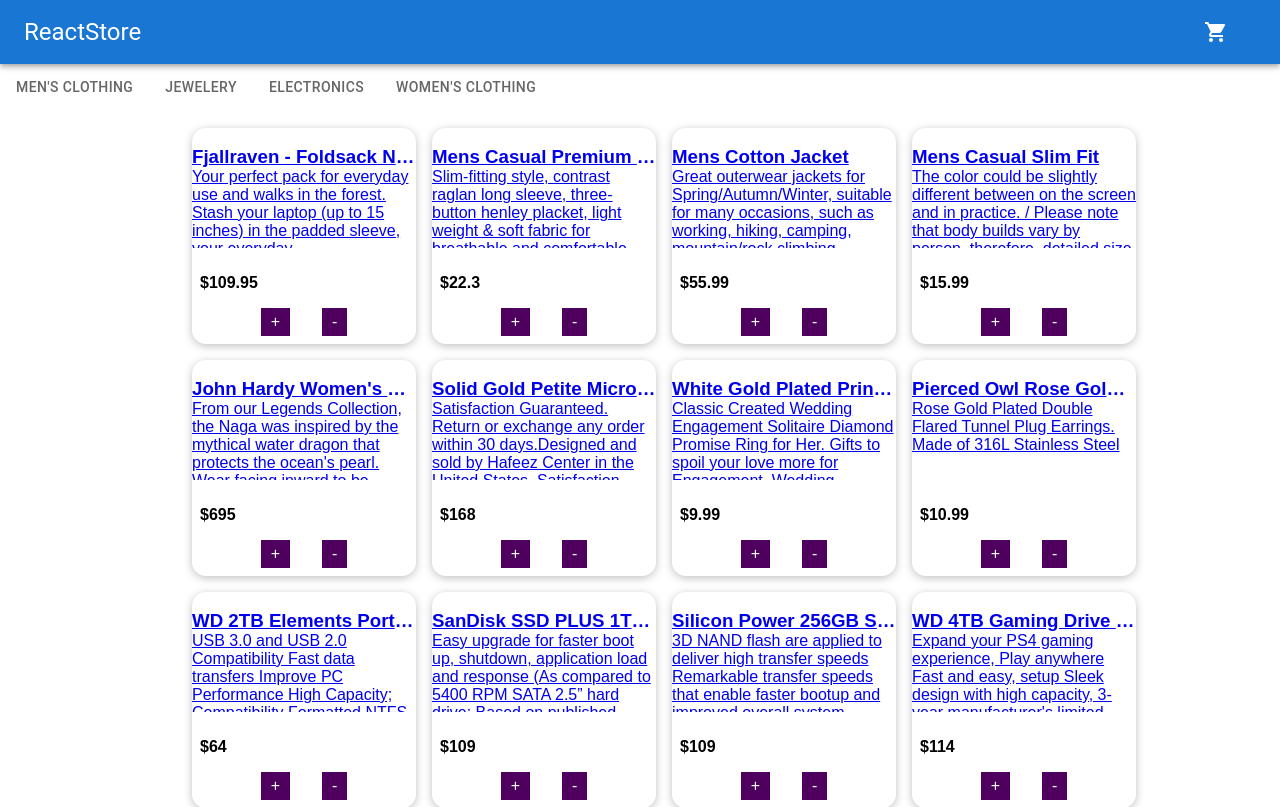
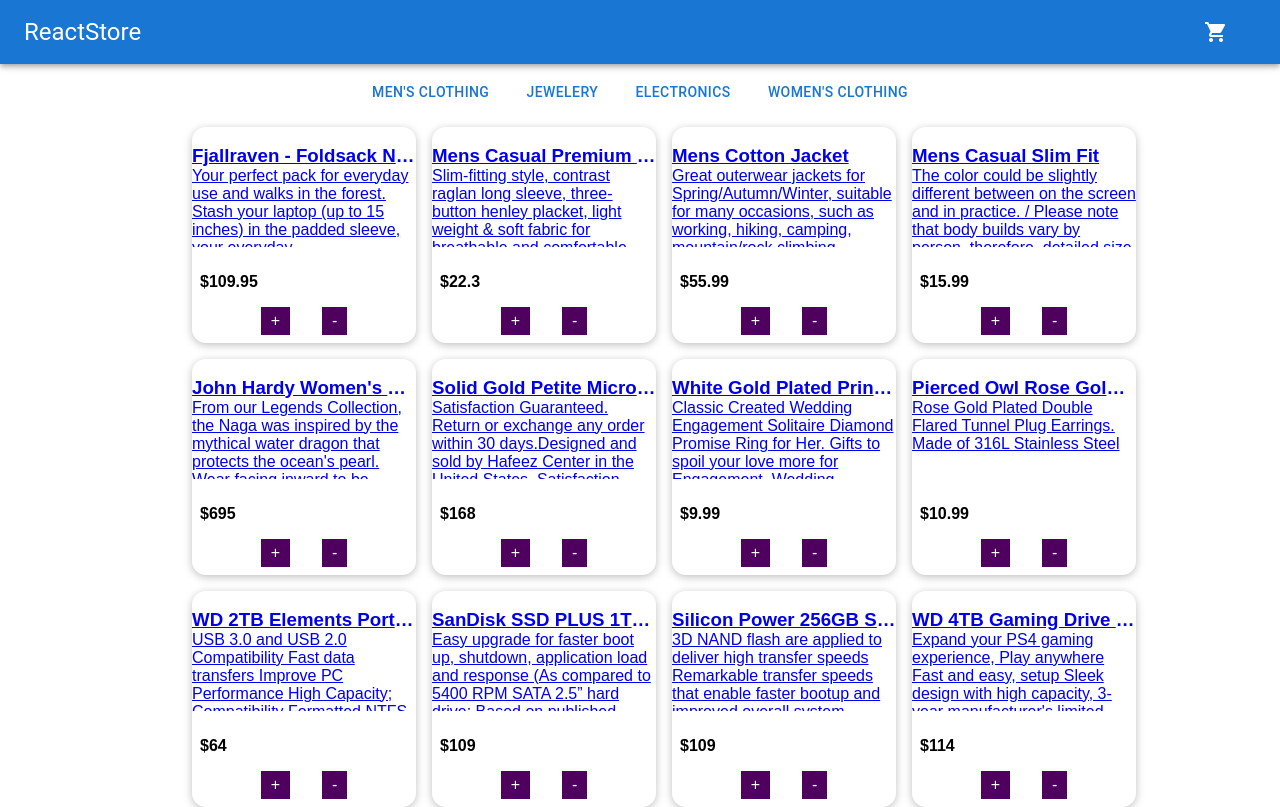
Before and after one commit to thanasis-giannelos/new-store-typescript, a React (Create React App) app: page / in a window 1280 px wide. Shown: the top 807 px of the page. Built offline with nearby package versions, Linux system fonts and the light colour scheme.

Commit message:
fix an issue

```diff
--- a/src/products/ProductCategories.tsx
+++ b/src/products/ProductCategories.tsx
@@ -1,4 +1,4 @@
-import { Box, Container, Tab, Tabs } from "@mui/material";
+import { Button, Container, Stack } from "@mui/material";
 
 interface ProductCategoriesProps {
   categories: string[];
@@ -10,18 +10,13 @@
   selectCategory,
 }) => {
   return (
-    <Box sx={{ width: '100%' }}>
-      <Tabs
-        value={null}
-        onChange={() => selectCategory(`${value}`)}
-        textColor="secondary"
-        indicatorColor="secondary"
-      >
+    <Container maxWidth="sm" sx={{mt: '10px'}}>
+      <Stack direction="row" sx={{justifyContent: 'space-between'}}>
         {categories.map((category) => (
-          <Tab value={category} label={category} />
+          <Button onClick={() => selectCategory(category)}>{category}</Button>
         ))}
-      </Tabs>
-    </Box>
+      </Stack>
+    </Container>
   );
 
   // return (
```
